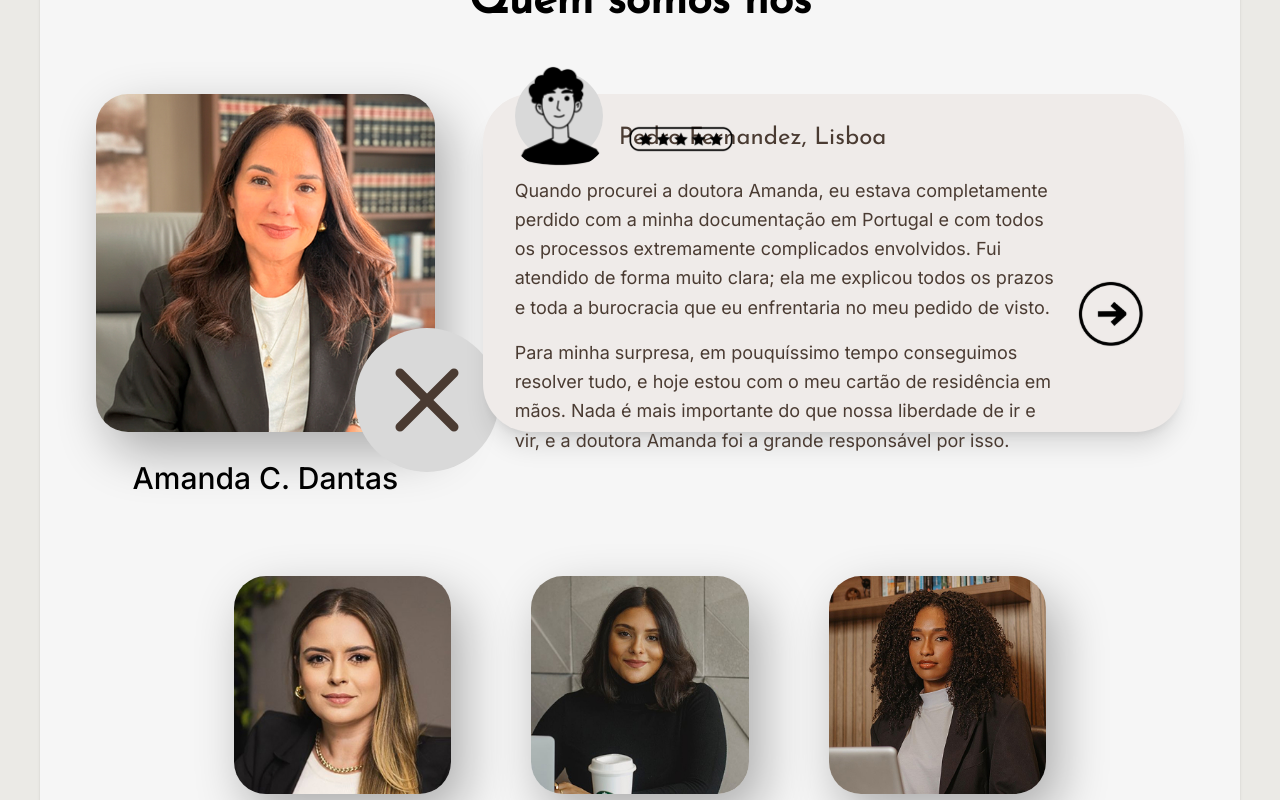
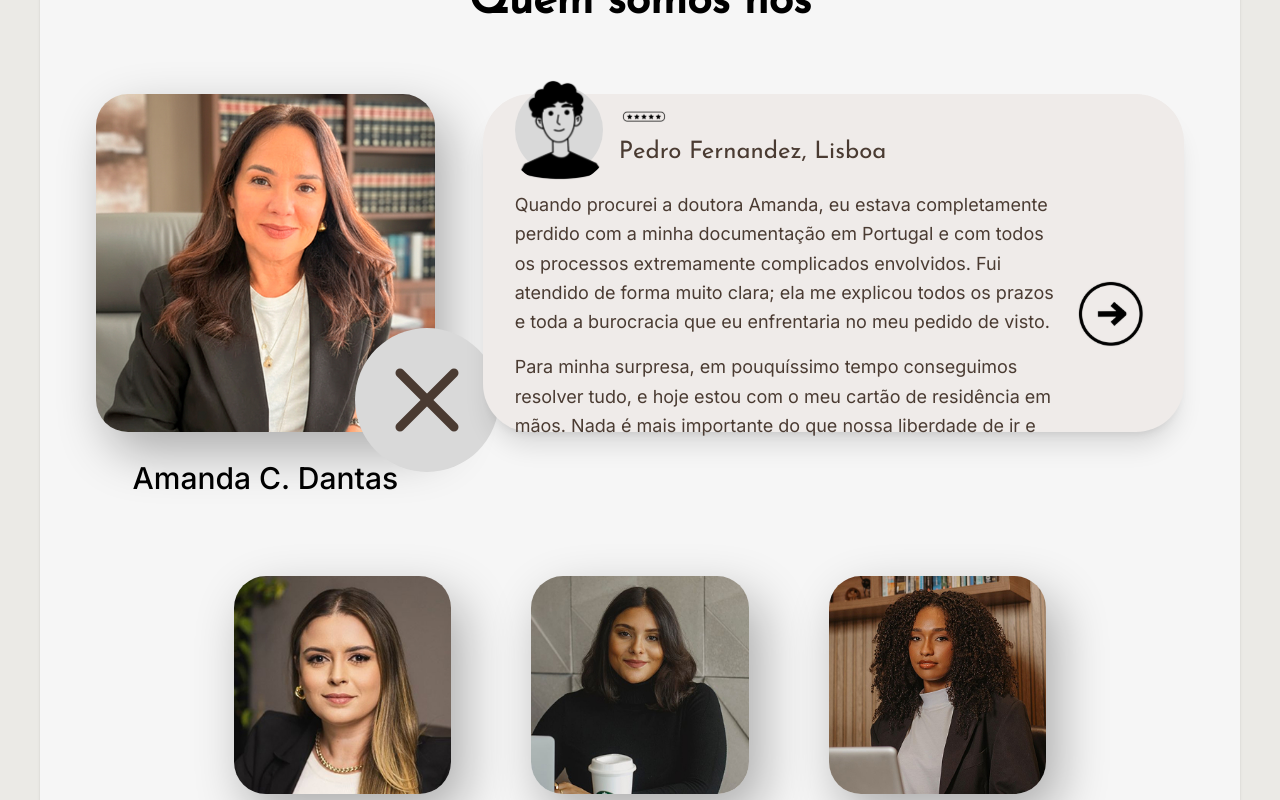
Before and after one commit to mateusabreucn/nacionalidade-portuguesa, a Next.js app: page / in a window 1280 px wide. Both pictures are taken after a click on the element 426 px from the left and 1214 px from the top of the page. Shown: the part 814-1614 px from the top of the page. Built offline with nearby package versions, Linux system fonts and the light colour scheme.

Commit message:
Adicionando um scroll para o feedback item

```diff
--- a/app/components/Feedback/FeedbackItem.tsx
+++ b/app/components/Feedback/FeedbackItem.tsx
@@ -35,8 +35,8 @@ export default function FeedbackItem({
             <Image
               src="/Icons/Feedback/Stars.svg"
               alt="5 estrelas"
-              width={124}
-              height={60}
+              width={50}
+              height={50}
             />
           </div>
 
@@ -47,8 +47,8 @@ export default function FeedbackItem({
       </div>
 
       {/* Body: Text + Arrow */}
-      <div className="flex items-center gap-4 justify-between">
-        <div className="flex flex-col gap-2 max-w-[85%]">
+      <div className="flex items-center gap-4 justify-between h-[250px]">
+        <div className="flex flex-col gap-2 max-w-[85%] max-h-full overflow-auto">
           {text.split("\n").map((paragraph, index) => (
             <p
               key={index}
```
